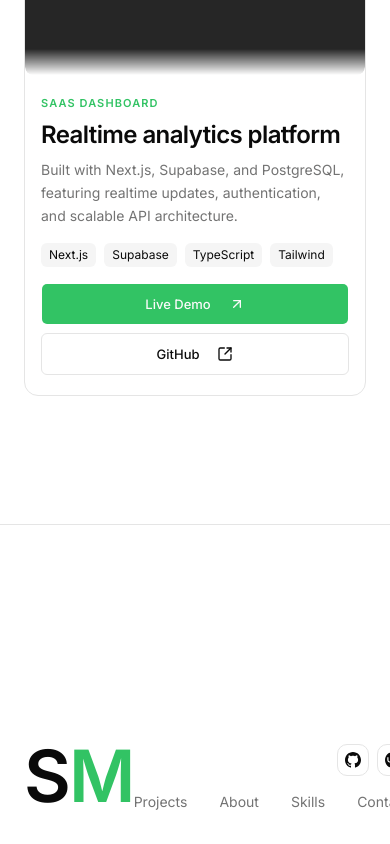
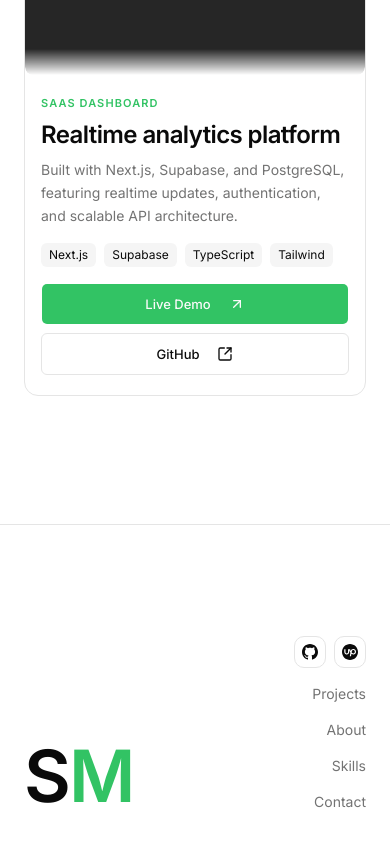
Before and after one commit to svsxn/portfolio, a Next.js app: page / in a window 390 px wide. Shown: the part 2765-3609 px from the top of the page. Built offline with nearby package versions, Linux system fonts and the light colour scheme.

Commit message:
fix: switch to column

```diff
--- a/components/layout/footer/index.tsx
+++ b/components/layout/footer/index.tsx
@@ -19,7 +19,7 @@ export default function Footer() {
               </LinkIconButton>
             ))}
           </div>
-          <div className="flex gap-8">
+          <div className="flex flex-col sm:flex-row items-end gap-4 sm:gap-8">
             {links.map((link) => (
               <Link
                 key={link.href}
```
